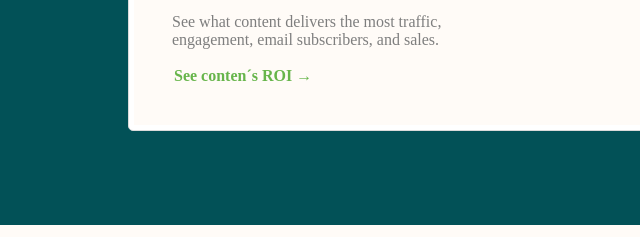
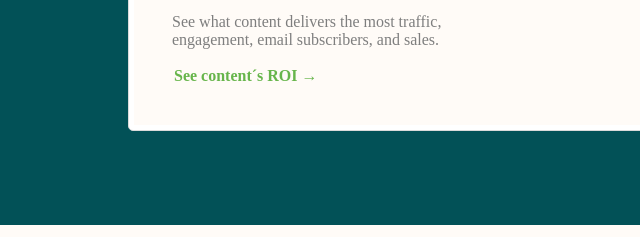
Before and after one commit to Juan251196/MatchaEntregable, a plain HTML site: page index.html in a window 1280 px wide. Shown: the part 3421-3658 px from the top of the page, 0-640 px from the left. Drawn offline with Linux system fonts and the light colour scheme.

Commit message:
Rama develop

```diff
--- a/index.html
+++ b/index.html
@@ -142,7 +142,7 @@
           <img src="icon_roi.png" alt="">
           <h3>Optimize your blog’s <br> performance.</h3>
           <p>See what content delivers the most traffic, <br> engagement, email subscribers, and sales.</p>
-          <a href="">See conten´s ROI &rarr;</a>
+          <a href="">See content´s ROI &rarr;</a>
           <img src="" alt="">
         </div>
         </article>
```
